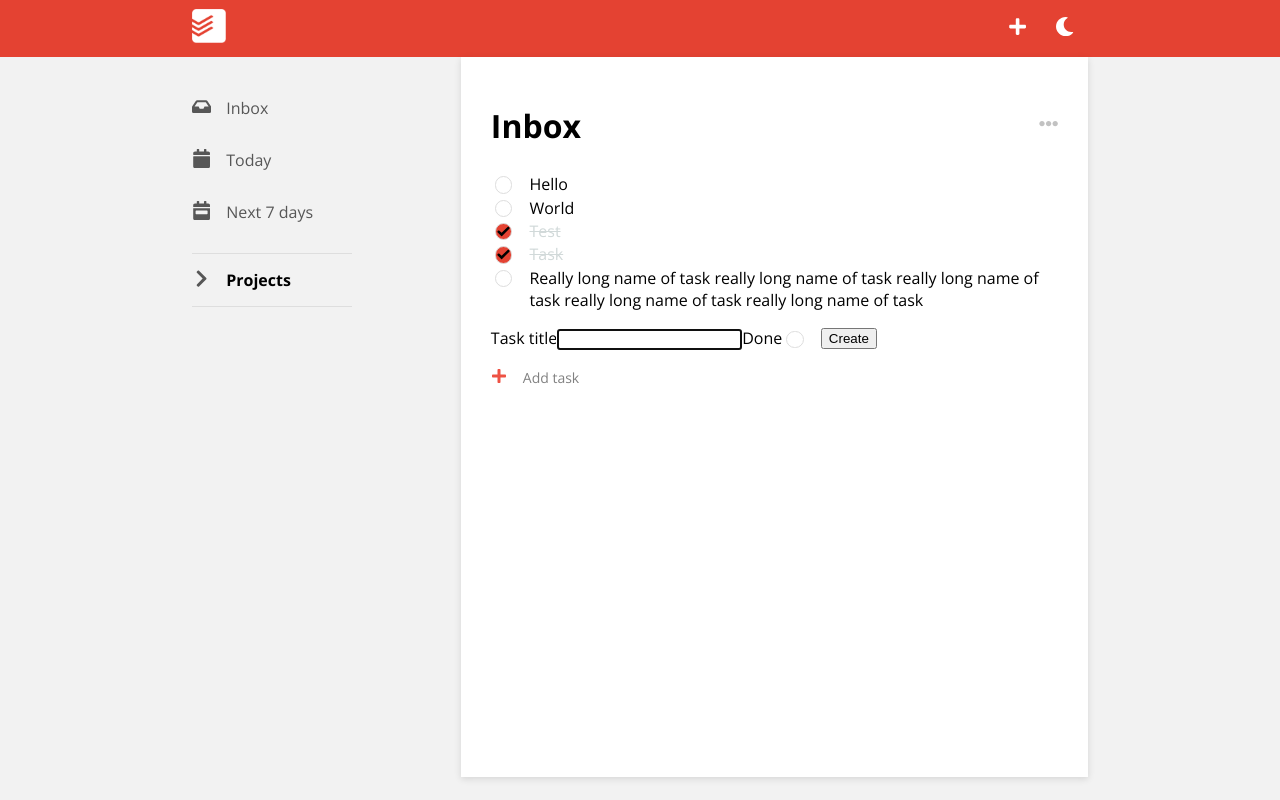
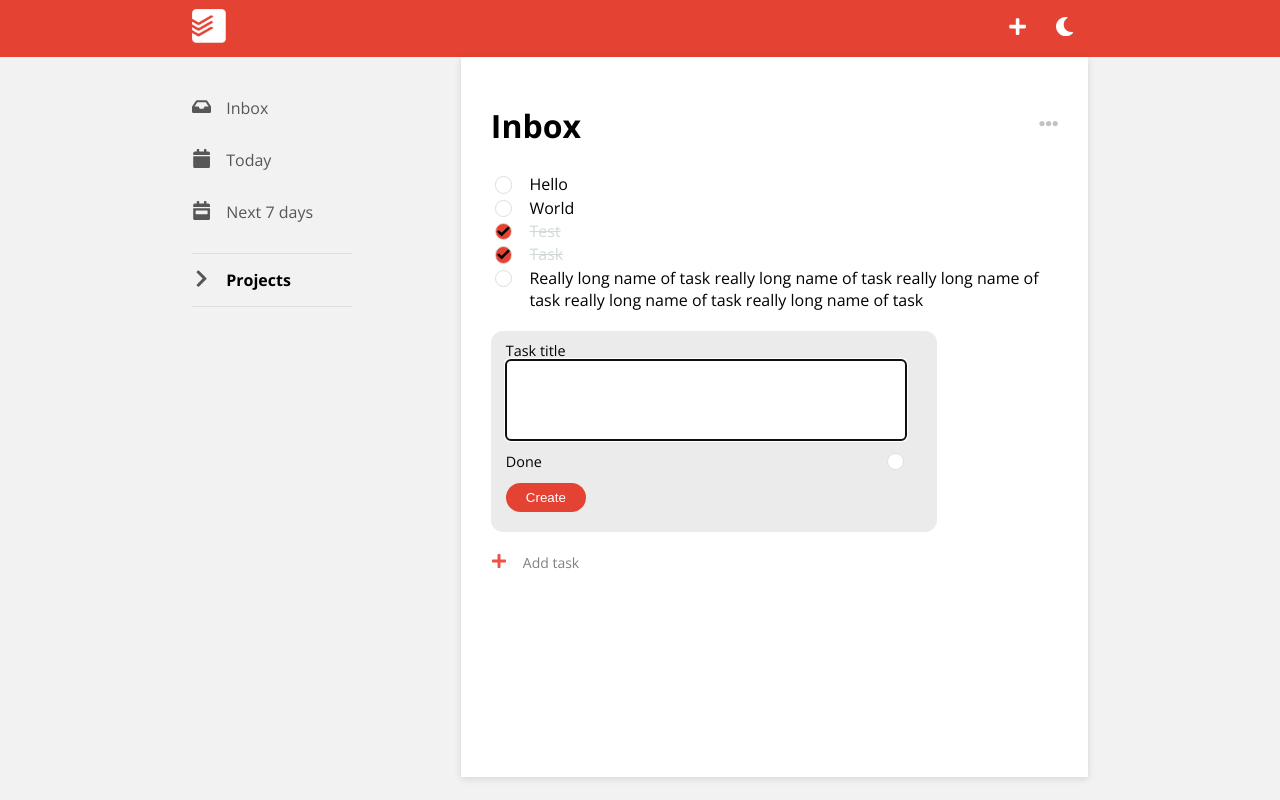
Before and after one commit to DDeenis/todoist-clone, a React (Create React App) app: page /inbox in a window 1280 px wide. Both pictures are taken after a click on the element "Add task". Built offline with nearby package versions, Linux system fonts and the light colour scheme.

Commit message:
add task form styling

```diff
--- a/src/components/Inbox/Inbox.tsx
+++ b/src/components/Inbox/Inbox.tsx
@@ -12,7 +12,7 @@ const Inbox = (): JSX.Element => {
     const tasksFromState = useAppSelector()(state => state.tasks.tasks);
     const dispatch = useAppDispatch();
 
-    // remove after tests
+    // TODO: remove after tests
     useEffect(() => {
         const tasksMock: TaskType[] = [
             { id: v4(), title: 'Hello', done: false },
--- a/src/components/TasksSection/AddTask/AddTask.scss
+++ b/src/components/TasksSection/AddTask/AddTask.scss
@@ -0,0 +1,56 @@
+.add-task-area-wrapper {
+    display: flex;
+    flex-direction: column;
+    justify-content: flex-start;
+    align-items: flex-start;
+    width: max-content;
+    margin: 20px 0;
+    padding: 10px 15px;
+    border-radius: 12px;
+    background-color: var(--color-grey-03);
+
+    & > * {
+        margin-bottom: 10px;
+    }
+}
+
+.add-task-input-wrapper {
+    display: flex;
+    flex-direction: column;
+    justify-content: flex-start;
+    align-items: flex-start;
+}
+
+.add-task__label {
+    font-size: .9rem;
+}
+
+.add-task__input {
+    resize: none;
+    border: 0;
+    border-radius: 5px;
+    width: 25rem;
+    height: 5rem;
+}
+
+.add-task-checkbox-wrapper {
+    width: 26rem;
+    display: flex;
+    justify-content: space-between;
+    align-items: center;
+}
+
+.add-task__button {
+    background: var(--color-red-04);
+    color: #fff;
+    padding: 7px 20px;
+    border: 0;
+    border-radius: 17px;
+    cursor: pointer;
+    transition: background .2s ease;
+    outline: none;
+
+    &:hover {
+        background: var(--color-red-06);
+    }
+}
--- a/src/components/TasksSection/AddTask/AddTask.tsx
+++ b/src/components/TasksSection/AddTask/AddTask.tsx
@@ -1,12 +1,12 @@
 import React from 'react';
 import { useState } from 'react';
-import { TaskReducerAction, TaskType } from '../../../redux/types';
+import { TaskType } from '../../../redux/types';
 import TaskCheckbox from '../../TaskCheckbox/TaskCheckbox';
 import { v4 as uuid } from 'uuid';
 import './AddTask.scss';
 
 interface AddTaskProps {
-    addTask: (task: TaskType) => TaskReducerAction
+    addTask: (task: TaskType) => void
 }
 
 const AddTask = ({ addTask }: AddTaskProps): JSX.Element => {
@@ -14,16 +14,16 @@ const AddTask = ({ addTask }: AddTaskProps): JSX.Element => {
     const [isChecked, setIsChecked] = useState(false);
 
     return (
-        <div className='add-task-wrapper'>
+        <div className='add-task-area-wrapper'>
             <div className='add-task-input-wrapper'>
-                <label htmlFor='add-task'>Task title</label>
-                <input id='add-task' autoFocus={true} type='text' value={title} onChange={(e) => setTitle(e.target.value)} />
+                <label className='add-task__label' htmlFor='add-task__label'>Task title</label>
+                <textarea className='add-task__input' id='add-task' autoFocus={true} value={title} onChange={(e) => setTitle(e.target.value)} />
             </div>
             <div className='add-task-checkbox-wrapper'>
-                <label htmlFor='task-done'>Done</label>
+                <label className='add-task__label' htmlFor='task-done'>Done</label>
                 <TaskCheckbox id='task-done' checked={isChecked} onChange={(e) => setIsChecked(e.target.checked)} />
             </div>
-            <button className='add-task__button' onClick={() => addTask({ id: uuid(), title, done: isChecked })}>Create</button>
+            <button className='add-task__button' onClick={() => addTask({ id: uuid(), title: title.trim(), done: isChecked })}>Create</button>
         </div>
     );
 }
--- a/src/components/TasksSection/TasksSection.tsx
+++ b/src/components/TasksSection/TasksSection.tsx
@@ -17,7 +17,12 @@ const TasksSection = ({ title, children }: TasksSectionProps): JSX.Element => {
     const [isHover, setIsHover] = useState(false);
     const [isEditing, setIsEditing] = useState(false);
 
-    const addTask = (task: TaskType) => dispatch(addTaskAC(task));
+    const addTask = (task: TaskType) => {
+        if (task.title.length > 0 && task.title.replace(/\s/g, '').length) {
+            dispatch(addTaskAC(task))
+            setIsEditing(false);
+        }
+    }
 
     return (
         <section className='tasks-section'>
```
